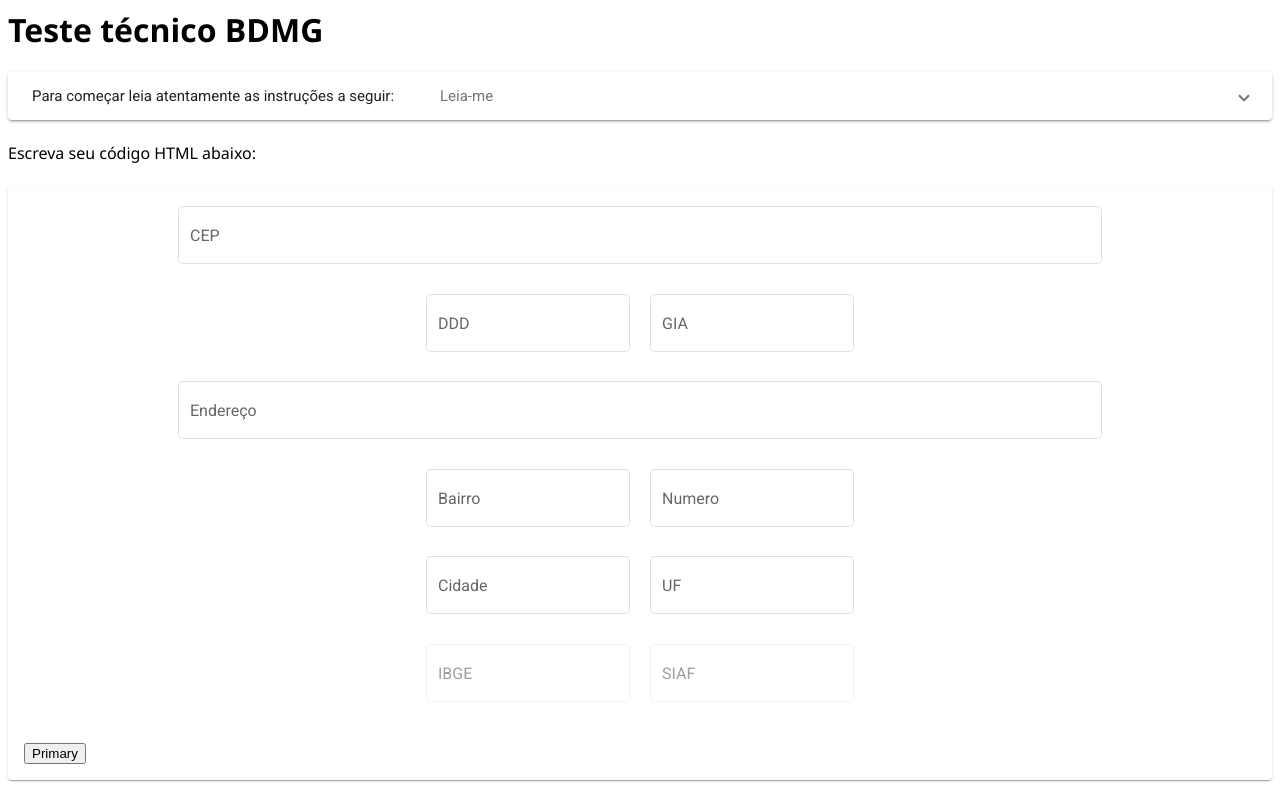
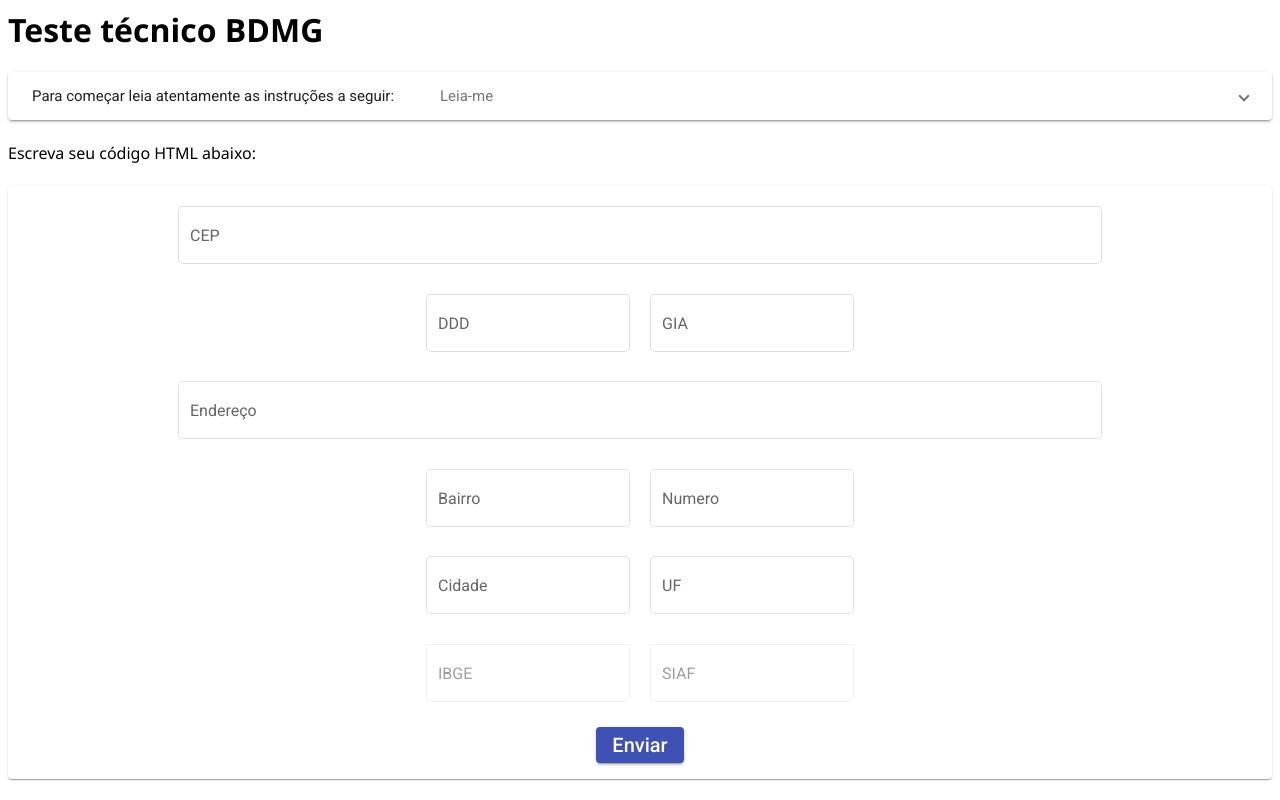
Before and after one commit to UesleiMarcelino/bdmg-angular-6ducja, an Angular app: page / in a window 1280 px wide. Built offline with nearby package versions, Linux system fonts and the light colour scheme; no server answers.

Commit message:
5 files modified, 1 added

```diff
--- a/src/app/app.component.css
+++ b/src/app/app.component.css
@@ -25,3 +25,15 @@
 mat-form-field {
   margin: 0 10px;
 }
+
+.button {
+  font-size: 20px;
+  align-items: center;
+  display: flex;
+  justify-content: center;
+}
+
+button {
+  font-size: 20px;
+
+}
--- a/src/app/app.component.html
+++ b/src/app/app.component.html
@@ -6,10 +6,10 @@
 <br />
 
 <mat-card>
-  <form>
+  <form [formGroup]="cepForm" (ngSubmit)="onSubmit()">
     <mat-form-field class="input-mid-width" appearance="outline">
       <mat-label>CEP</mat-label>
-      <input matInput placeholder="Placeholder" />
+      <input matInput type="text" formControlName="cep" placeholder="Placeholder" />
     </mat-form-field>
 
     <div class="form-fields">
@@ -58,8 +58,8 @@
         <input matInput disabled placeholder="Placeholder" />
       </mat-form-field>
     </div>
+    <div class="button">
+      <button mat-raised-button color="primary">Enviar</button>
+    </div>
   </form>
-  <div>
-    <button mat-raised-button color="primary">Primary</button>
-  </div>
 </mat-card>
--- a/src/app/app.component.ts
+++ b/src/app/app.component.ts
@@ -1,10 +1,42 @@
-import { Component, VERSION } from '@angular/core';
+import { Component, OnInit, VERSION } from '@angular/core';
+import { FormBuilder, FormControl, FormGroup } from '@angular/forms';
+import { AppService } from './app.service';
+import { CepListModel } from './cep-list-model';
 
 @Component({
   selector: 'my-app',
   templateUrl: './app.component.html',
   styleUrls: ['./app.component.css'],
 })
-export class AppComponent {
+export class AppComponent implements OnInit {
   name = 'Angular ' + VERSION.major;
+  public res: any
+  public cepForm: FormGroup = this.fb.group({
+    cep: [''],
+  });
+
+ userForm = new FormGroup<CepListModel>({
+    cep: new FormControl(''),
+
+  });
+
+  constructor(private fb: FormBuilder, private appService: AppService) {}
+
+  ngOnInit(): void {
+    this.getViaCep();
+  }
+
+  public getViaCep() {
+    this.appService.getViaCep().subscribe((e) => {
+      this.res = e
+      this.cepForm.patchValue({
+        cep: this.res.cep
+      })
+      console.log(this.cepForm.value)
+    });
+  }
+
+  public onSubmit() {
+    console.log(this.cepForm.value);
+  }
 }
--- a/src/app/app.service.ts
+++ b/src/app/app.service.ts
@@ -1,6 +1,14 @@
+import { HttpClient } from '@angular/common/http';
 import { Injectable } from '@angular/core';
+import { Observable } from 'rxjs';
 
 @Injectable()
 export class AppService {
-  constructor() {}
+  private apiUrl: string = 'https://viacep.com.br/ws/30160907/json/';
+
+  constructor(private http: HttpClient) {}
+
+  getViaCep(): Observable<any> {
+    return this.http.get<any>(`${this.apiUrl}`);
+  }
 }
--- /dev/null
+++ b/src/app/cep-list-model.ts
@@ -0,0 +1,12 @@
+export class CepListModel {
+  cep: string;
+  // logradouro: string,
+  // complemento: string,
+  // bairro: string,
+  // localidade: string,
+  // uf: string,
+  // ibge: number,
+  // gia: string,
+  // ddd: number,
+  // siafi: number
+}
```
Also changed, not shown: src/app/app.module.ts (+10 -5 lines).
